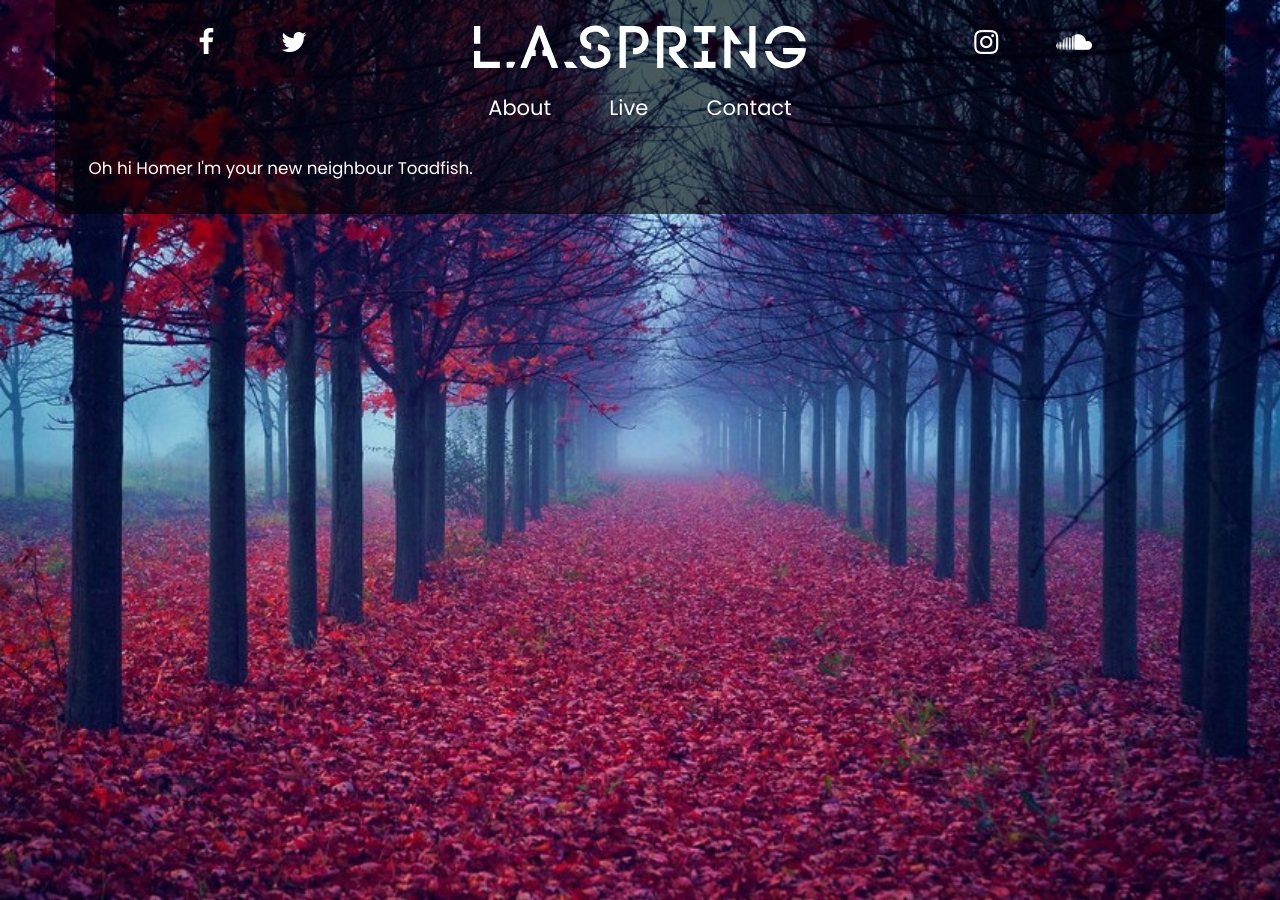
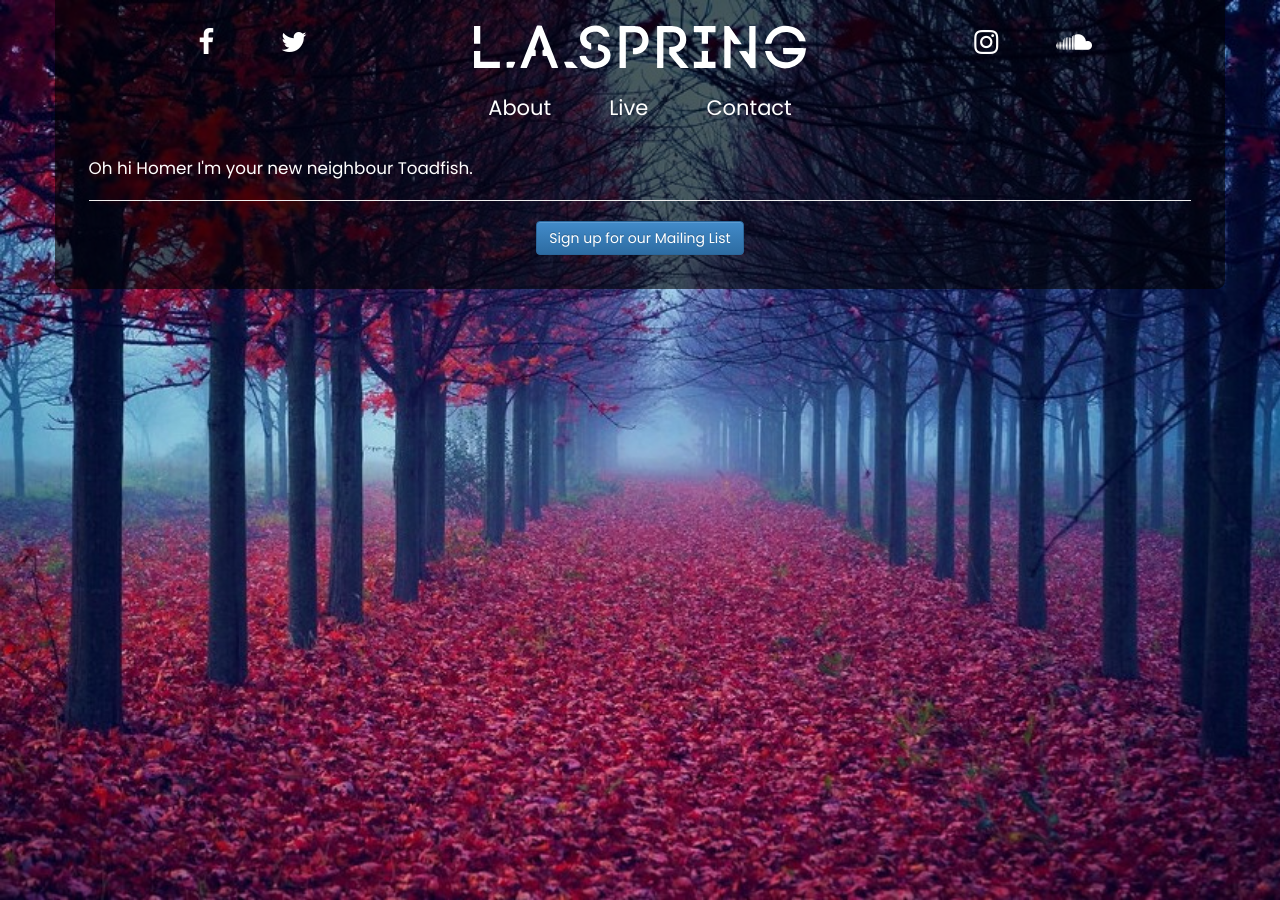
Before and after one commit to jamiehenson/laspring, a Jekyll site: the page built from contact.html, in a window 1280 px wide. Built offline with Jekyll 4.4.1, drawn with Linux system fonts in a browser that asks for light colours; nearby versions of some CDN libraries.

Commit message:
Basic mailchimp

```diff
--- a/_includes/themes/la-spring/page.html
+++ b/_includes/themes/la-spring/page.html
@@ -82,4 +82,33 @@
 
 <div class="row standard-body">
   {{ content }}
+
+  <hr/>
+  <div class="text-center">
+    <button type="button" class="btn btn-primary" data-toggle="modal" data-target=".signup-modal">Sign up for our Mailing List</button>
+
+    <div class="modal fade signup-modal" tabindex="-1" role="dialog" aria-labelledby="mySmallModalLabel">
+      <div class="modal-dialog modal-sm">
+        <div class="modal-heading">
+          <label for="mce-EMAIL">Subscribe to our mailing list</label>
+        </div>
+        <div class="modal-content">
+          <div id="mc_embed_signup">
+            <form action="//wearelapsring.us13.list-manage.com/subscribe/post?u=6f35f393bfd9846e4f28f9fb7&amp;id=d5dbb8118c" method="post" id="mc-embedded-subscribe-form" name="mc-embedded-subscribe-form" class="validate" target="_blank" novalidate>
+              <div id="mc_embed_signup_scroll">
+                <div class="form-group">
+                  <input type="email" value="" name="EMAIL" class="email form-control" id="mce-EMAIL" placeholder="email address" required>
+                </div>
+                <!-- real people should not fill this in and expect good things - do not remove this or risk form bot signups-->
+                <div style="position: absolute; left: -5000px;" aria-hidden="true"><input type="text" name="b_6f35f393bfd9846e4f28f9fb7_d5dbb8118c" tabindex="-1" value=""></div>
+                <div class="form-group">
+                  <input type="submit" value="Subscribe" name="subscribe" id="mc-embedded-subscribe" class="btn btn-primary">
+                </div>
+              </div>
+            </form>
+          </div>
+        </div>
+      </div>
+    </div>
+  </div>
 </div>
--- a/assets/themes/la-spring/css/style.scss
+++ b/assets/themes/la-spring/css/style.scss
@@ -145,3 +145,13 @@
     border-radius: 0.5em;
   }
 }
+
+.modal-dialog {
+  background: rgba(0, 0, 0, 0.8);
+  padding: 1em 1em 0;
+  border-radius: 1em;
+  box-shadow: 0 0 5px 1px;
+  .modal-content {
+    background: none;
+  }
+}
```
